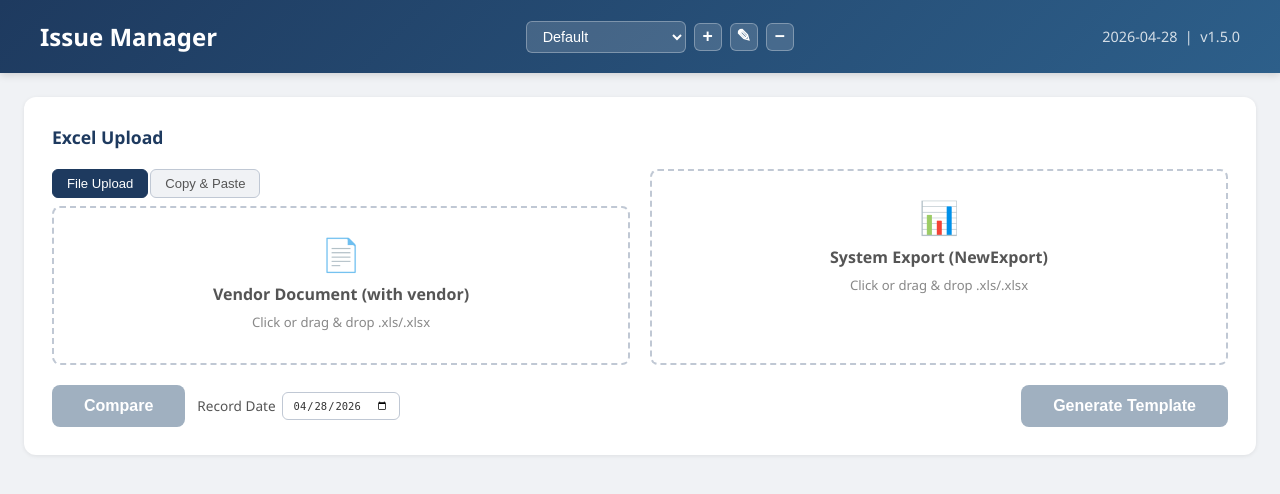
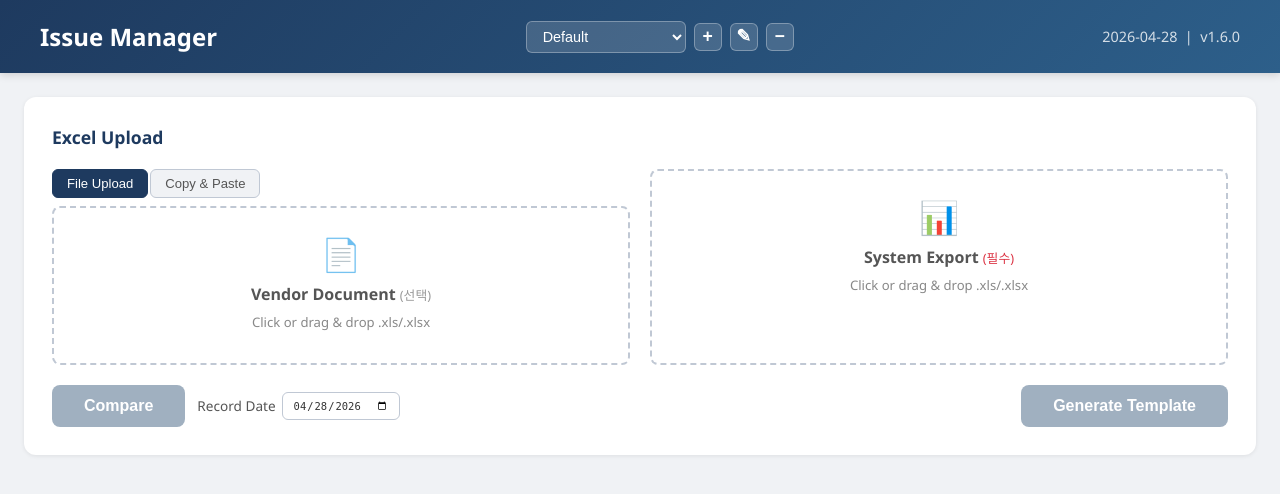
Before and after one commit to umfanet/issueManager, a Flask app: page / in a window 1280 px wide. Shown: the top 494 px of the page. Run offline with Flask 3, Linux system fonts and the light colour scheme; data comes from the database, SQL or seed files in the repository; data that the repository does not hold is empty.

Commit message:
v1.6.0: Make vendor file optional (system file only required)
- System file is required, vendor file is optional
- Without vendor: DB active issues used as vendor baseline
- Comments/Module/Owner preserved from DB when no vendor file
- Compare button enabled with system file only
- Confirm popup shows mode: "Vendor + System" or "System only"
- UI labels updated: System (필수), Vendor (선택)

Co-Authored-By: Claude Opus 4.6 (1M context) <noreply@anthropic.com>

```diff
--- a/app.py
+++ b/app.py
@@ -205,17 +205,28 @@ def compare():
     except (TypeError, ValueError):
         project_id = 1
 
-    if (not vendor_file and not vendor_paste) or not system_file:
-        return jsonify({'error': '업체 파일(또는 붙여넣기)과 시스템 파일을 모두 입력해주세요.'}), 400
+    if not system_file:
+        return jsonify({'error': '시스템 파일을 업로드해주세요.'}), 400
 
     system_bytes = system_file.read()
 
     try:
+        # Vendor file is optional
+        has_vendor = bool(vendor_file or vendor_paste)
         if vendor_paste:
             vendor_issues = parse_vendor_paste(vendor_paste)
-        else:
+        elif vendor_file:
             vendor_bytes = vendor_file.read()
             vendor_issues = parse_vendor_file(vendor_bytes, filename=vendor_file.filename)
+        else:
+            # No vendor file: use DB active issues as vendor baseline
+            db_issues = get_project_issues(project_id)
+            vendor_issues = [{
+                'IDWORKITEM': i['id'], 'HEADLINE': i['headline'],
+                'Status': i['current_status'] or '', 'Comments': i['comments'].split('\n') if i.get('comments') else [],
+                'Module': i['module'] or '', 'Owner': i['owner'] or '',
+                'Days since Opened': i.get('days_since_opened', ''), 'Tag': i['tag'] or '',
+            } for i in db_issues]
         system_issues = parse_system_file(system_bytes, filename=system_file.filename)
 
         record_date = request.form.get('record_date', '').strip() or None
--- a/config.py
+++ b/config.py
@@ -2,7 +2,7 @@ import os
 import sys
 
 # App
-VERSION = 'v1.5.0'
+VERSION = 'v1.6.0'
 PORT = 5000
 MAX_UPLOAD_SIZE = 50 * 1024 * 1024  # 50MB
 
--- a/static/app.js
+++ b/static/app.js
@@ -204,9 +204,8 @@ vendorPasteArea.addEventListener('input', () => {
 const templateBtn = document.getElementById('templateBtn');
 
 function checkReady() {
-    const vendorOk = vendorMode === 'file' ? vendorFile.files.length > 0 : vendorPasteArea.value.trim().length > 0;
     const systemOk = systemFile.files.length > 0;
-    compareBtn.disabled = !(vendorOk && systemOk);
+    compareBtn.disabled = !systemOk;
     templateBtn.disabled = !systemOk;
 }
 
@@ -865,7 +864,9 @@ async function loadDashboard() {
 // === Compare Action ===
 async function doCompare() {
     const projectName = document.getElementById('projectSelect')?.selectedOptions[0]?.textContent || '';
-    if (!confirm(`"${projectName}" 프로젝트에 Compare합니다.\n계속하시겠습니까?`)) return;
+    const hasVendor = vendorMode === 'file' ? vendorFile.files.length > 0 : vendorPasteArea.value.trim().length > 0;
+    const vendorMsg = hasVendor ? 'Vendor + System' : 'System only (DB 기존 정보 유지)';
+    if (!confirm(`"${projectName}" 프로젝트에 Compare합니다.\n[${vendorMsg}]\n계속하시겠습니까?`)) return;
 
     const formData = new FormData();
     if (vendorMode === 'file') {
--- a/templates/index.html
+++ b/templates/index.html
@@ -43,7 +43,7 @@
                     </div>
                     <div class="upload-box" id="vendorBox" onclick="document.getElementById('vendorFile').click()">
                         <div class="icon">&#128196;</div>
-                        <label>Vendor Document (with vendor)</label>
+                        <label>Vendor Document <span style="font-size:0.8em;color:#999;font-weight:normal">(선택)</span></label>
                         <div style="font-size:0.82em;color:#888;">Click or drag & drop .xls/.xlsx</div>
                         <div class="filename" id="vendorName"></div>
                         <input type="file" id="vendorFile" accept=".xls,.xlsx">
@@ -56,7 +56,7 @@
                 </div>
                 <div class="upload-box" id="systemBox" onclick="document.getElementById('systemFile').click()">
                     <div class="icon">&#128202;</div>
-                    <label>System Export (NewExport)</label>
+                    <label>System Export <span style="font-size:0.8em;color:#dc3545;font-weight:normal">(필수)</span></label>
                     <div style="font-size:0.82em;color:#888;">Click or drag & drop .xls/.xlsx</div>
                     <div class="filename" id="systemName"></div>
                     <input type="file" id="systemFile" accept=".xls,.xlsx">
```
